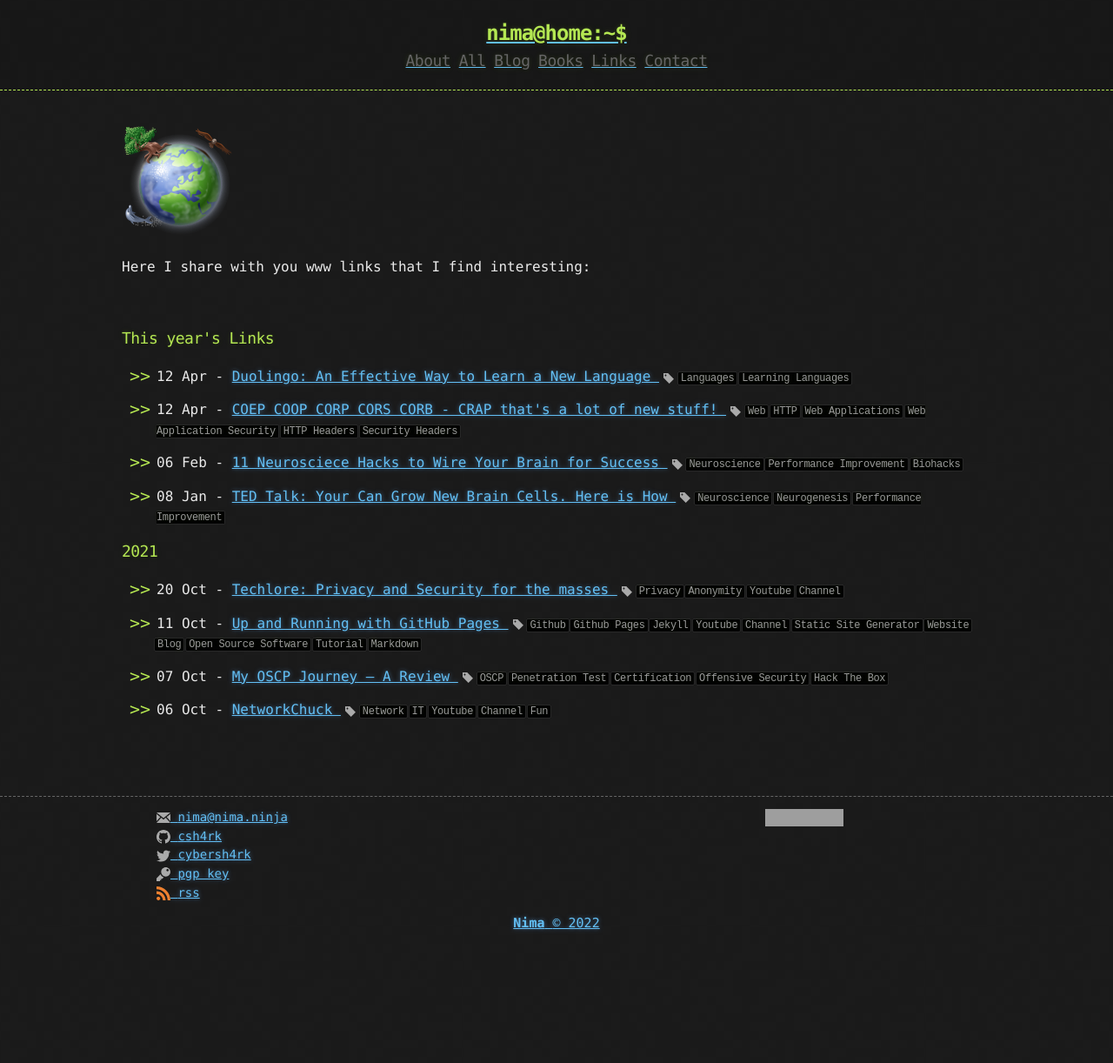
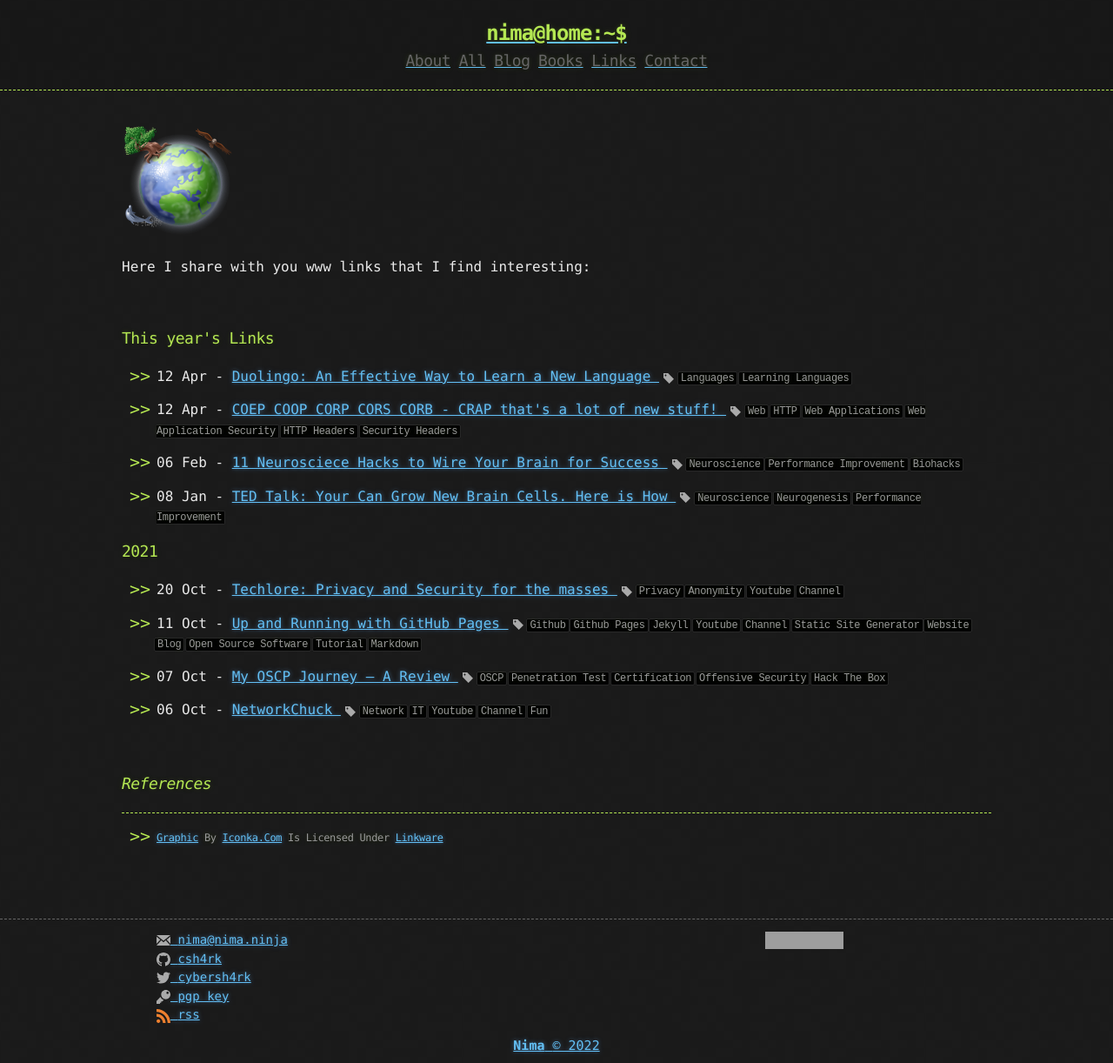
Before and after one commit to CamoCatX/camocatx.github.io, a Jekyll site: the page built from links/index.md, in a window 1280 px wide. Shown: the whole page at 87% size. Built offline with Jekyll 4.4.1, drawn with Linux system fonts in a browser that asks for light colours; before the commit the page ends 1081 px from its top, so only the background shows below that; grey boxes are pictures that could not be loaded.

Commit message:
Edit links page

```diff
--- a/links/index.md
+++ b/links/index.md
@@ -3,7 +3,7 @@ layout: page
 title: Links
 ---
 
-[<img src="/links/assets/earth-icon.png">](http://www.iconka.com/)
+![](/links/assets/earth-icon.png)
 
 Here I share with you www links that I find interesting:
 
@@ -46,3 +46,8 @@ Here I share with you www links that I find interesting:
 
   {% endif %}
 </section>
+
+<br>
+### _References_
+* * *
+* ###### [Graphic](https://icons.iconarchive.com/icons/iconka/solar-system/128/earth-icon.png) by [Iconka.com](https://iconarchive.com/artist/iconka.html) is Licensed under [Linkware](http://www.iconka.com/)
```
